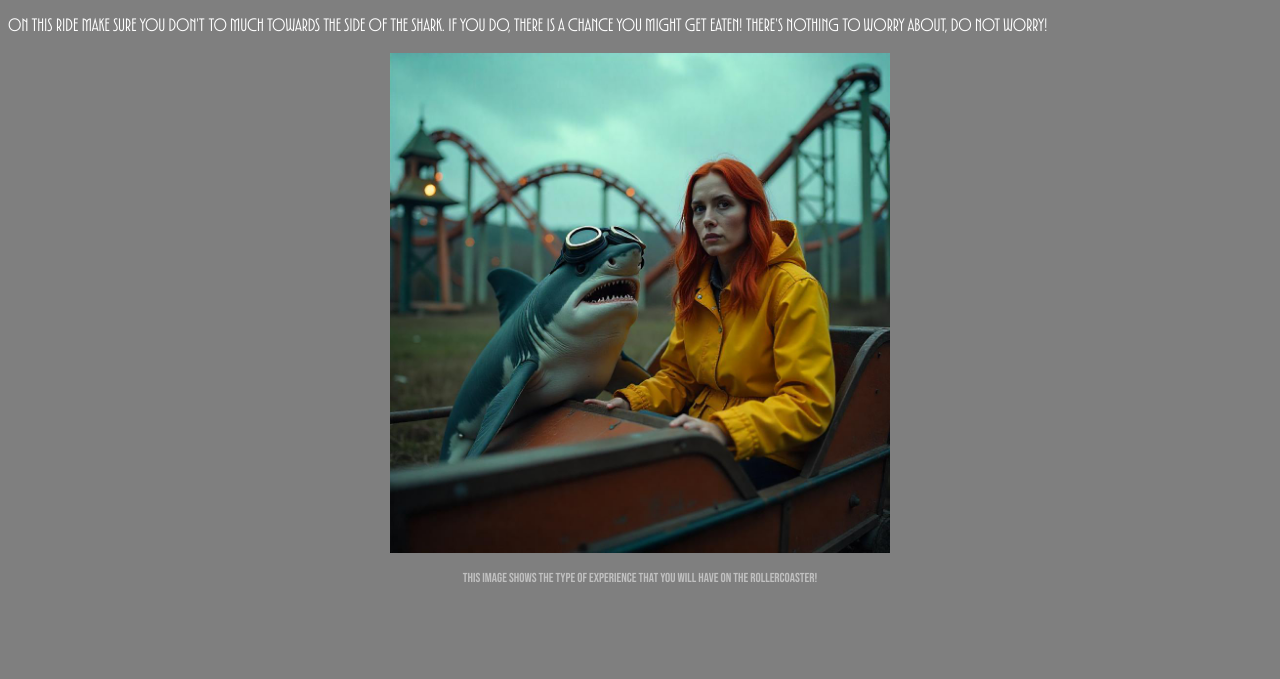
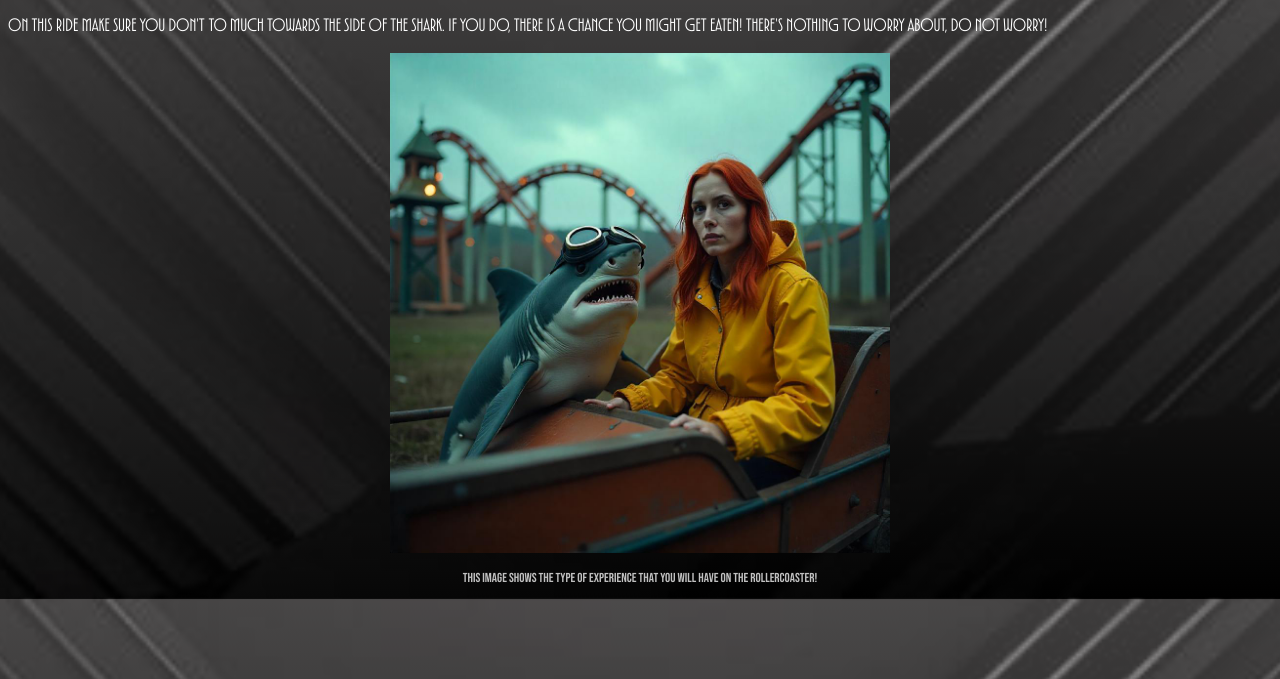
Before and after one commit to Nysa-Patel/Mix-and-Match, a plain HTML site: page index.html in a window 1280 px wide. Shown: the part 121-800 px from the top of the page. Drawn offline with Linux system fonts and the light colour scheme.

Commit message:
Update style.css

```diff
--- a/style.css
+++ b/style.css
@@ -10,8 +10,8 @@
 
 body {
     background-color: #00008b;
-    background: linear-gradient(rgba(0, 0, 0, 0.5), rgba(0, 0, 0, 0.5)),
-              url('your-image.jpg');
+    background: linear-gradient(rgba(123, 120, 120, 0.5), rgba(0, 0, 0, 0.5)),
+              url('sleekbg.jpg');
   background-size: cover;
   background-position: center;
 }
```
